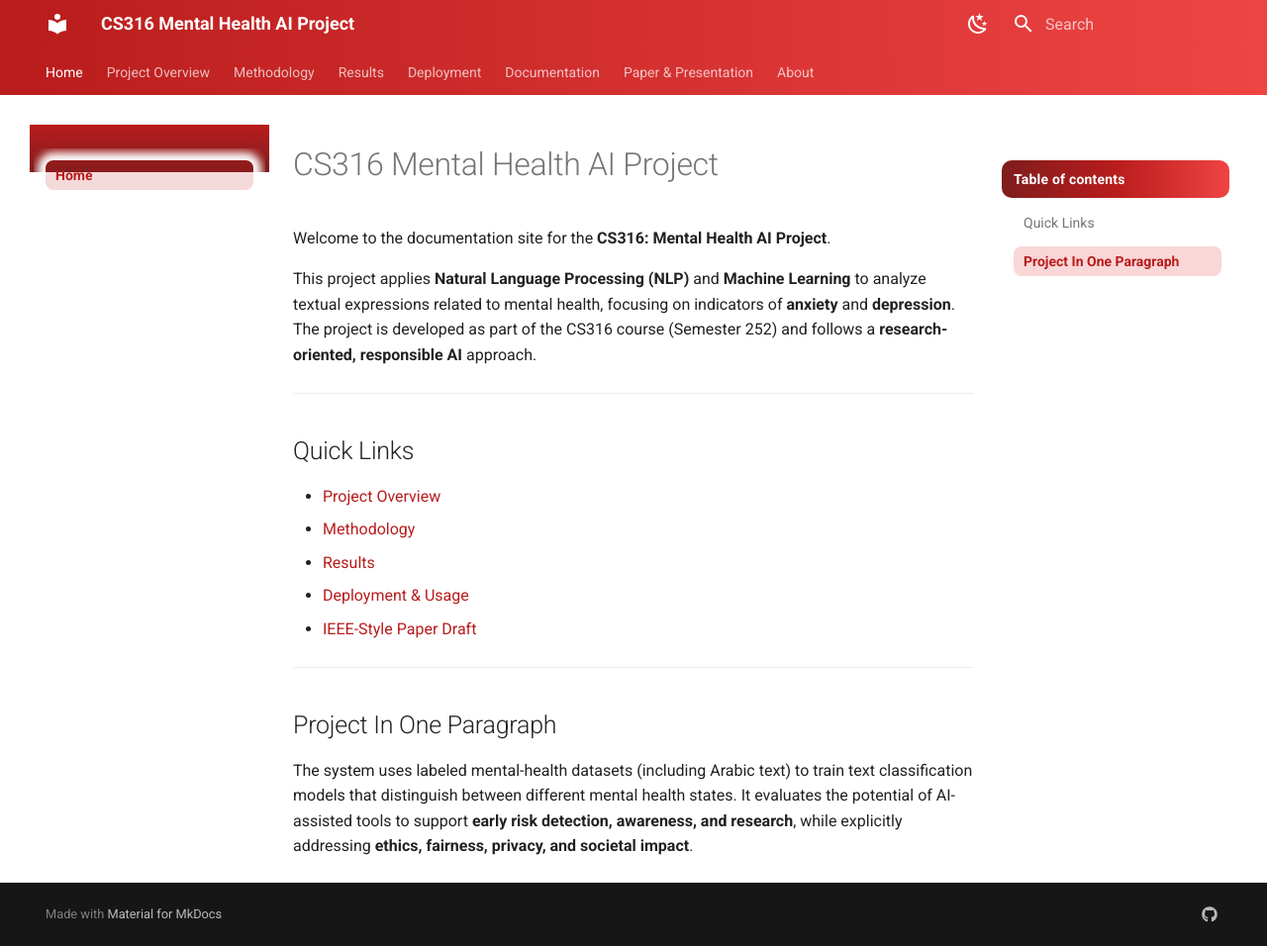
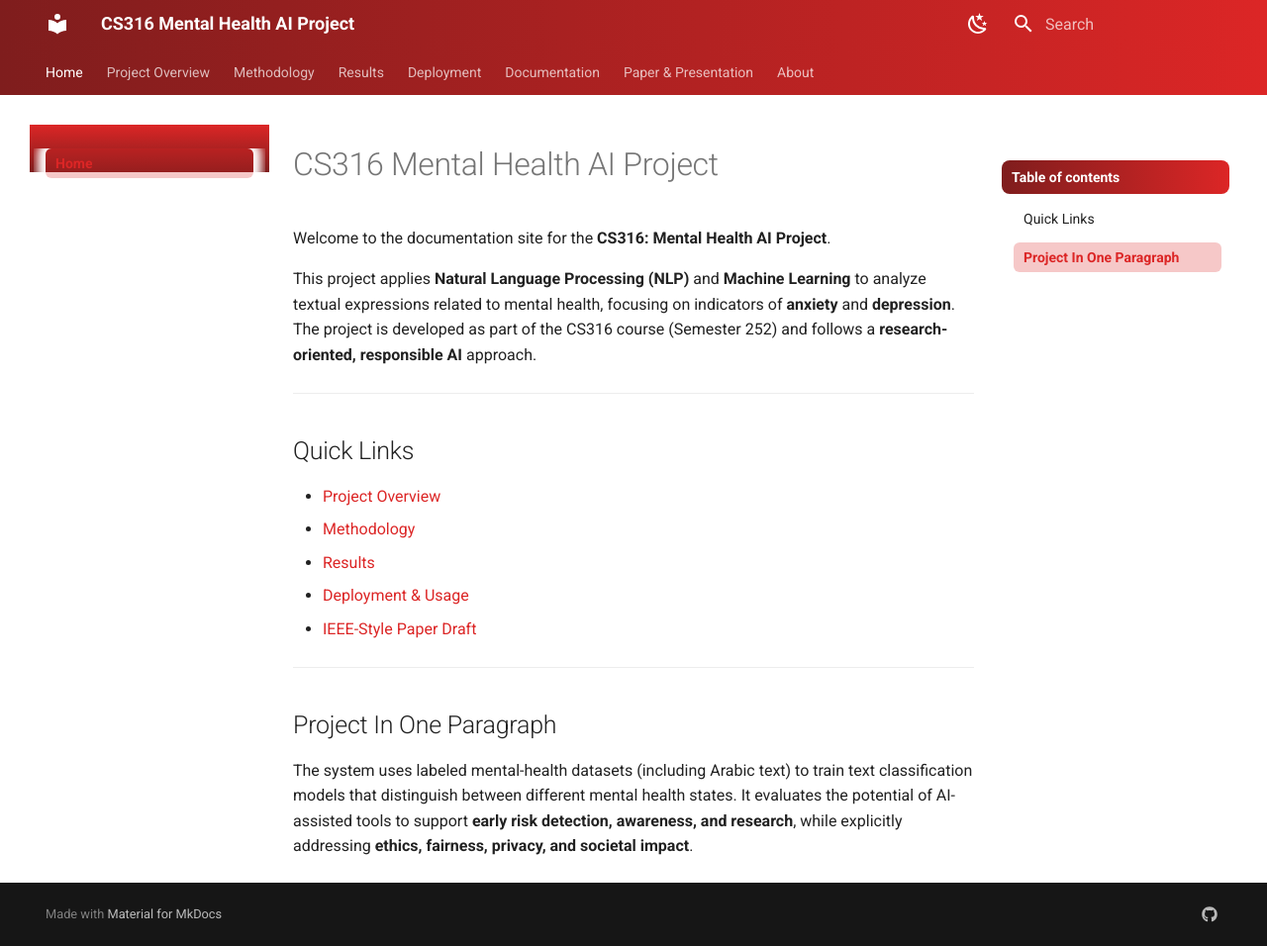
Before and after one commit to LayanAlnasser/CS316-Mental-Health-AI-Project, an MkDocs documentation site: the page built from docs/index.md, in a window 1280 px wide and 956 px high. Shown: the whole window at 99% size. Built offline with MkDocs 1.6.1 and Material for MkDocs 9.7.7, drawn with Linux system fonts in a browser that asks for light colours.

Commit message:
Update extra.css

```diff
--- a/docs/styles/extra.css
+++ b/docs/styles/extra.css
@@ -1,49 +1,26 @@
-/* ---------- GLOBAL RED THEME TOKENS ---------- */
-
-:root {
-  --mh-red-dark: #7f1d1d;
-  --mh-red-main: #b91c1c;
-  --mh-red-light: #ef4444;
+[data-md-color-scheme="default"] {
+  --md-primary-fg-color: #dc2626;
+  --md-primary-fg-color--light: #fca5a5;
+  --md-primary-fg-color--dark: #7f1d1d;
 }
 
-/* Tell Material what "custom" primary means */
-[data-md-color-primary="custom"] {
-  --md-primary-fg-color: var(--mh-red-main);
-  --md-primary-fg-color--light: #fecaca;
-  --md-primary-fg-color--dark: var(--mh-red-dark);
-}
-
-[data-md-color-scheme="slate"][data-md-color-primary="custom"] {
-  --md-primary-fg-color: var(--mh-red-main);
-  --md-primary-fg-color--light: #fecaca;
+[data-md-color-scheme="slate"] {
+  --md-primary-fg-color: #dc2626;
+  --md-primary-fg-color--light: #fca5a5;
   --md-primary-fg-color--dark: #450a0a;
 }
 
-/* ---------- HEADER & TOP TABS ---------- */
-
 .md-header,
 .md-tabs {
-  background: linear-gradient(90deg, var(--mh-red-dark), var(--mh-red-main)) !important;
+  background: linear-gradient(90deg, var(--md-primary-fg-color--dark), var(--md-primary-fg-color)) !important;
   color: #fff !important;
 }
 
-[data-md-color-scheme="default"] .md-header,
-[data-md-color-scheme="default"] .md-tabs {
-  background: linear-gradient(90deg, var(--mh-red-main), var(--mh-red-light)) !important;
-}
-
-[data-md-color-scheme="slate"] .md-header,
-[data-md-color-scheme="slate"] .md-tabs {
-  background: linear-gradient(90deg, #450a0a, var(--mh-red-dark)) !important;
-}
-
-/* Header inner wrappers stay transparent */
 .md-header__inner,
 .md-tabs__inner {
   background: transparent !important;
 }
 
-/* Header icons & search */
 .md-header__button,
 .md-header__option,
 .md-search__form,
@@ -57,128 +34,75 @@
   background-color: rgba(255, 255, 255, 0.12) !important;
 }
 
-/* ---------- MOBILE / DESKTOP DRAWER (PRIMARY SIDEBAR) ---------- */
-
-/* Sidebar container (mobile drawer background) */
-.md-sidebar--primary,
-.md-sidebar--primary .md-sidebar__header {
-  background: linear-gradient(180deg, var(--mh-red-main), var(--mh-red-dark)) !important;
+.md-sidebar__header,
+.md-nav__title--site {
+  background: linear-gradient(90deg, var(--md-primary-fg-color--dark), var(--md-primary-fg-color)) !important;
   color: #fff !important;
 }
 
-/* Nav area inside sidebar */
-.md-nav--primary {
-  padding-top: 12px;
-  background: transparent !important;
+.md-sidebar--primary {
+  background: linear-gradient(180deg, var(--md-primary-fg-color), var(--md-primary-fg-color--dark)) !important;
+  color: #fff !important;
 }
 
-/* Site title in drawer */
-.md-nav__title--site,
 .md-nav__title--site a {
   color: #fff !important;
 }
 
-/* Normal links */
-.md-nav--primary .md-nav__link {
-  background: transparent !important;
+.md-nav__link {
   color: inherit !important;
-  border-radius: 8px;
+  border-radius: 6px;
   padding: 6px 10px;
   font-weight: 400;
 }
 
-/* Active link */
-.md-nav--primary .md-nav__link--active {
-  background-color: rgba(185, 28, 28, 0.16) !important;
-  color: var(--mh-red-main) !important;
-  font-weight: 700 !important;
+.md-nav__link:hover {
+  background-color: rgba(220, 38, 38, 0.15) !important;
 }
 
-/* Hover */
-.md-nav--primary .md-nav__link:hover {
-  background-color: rgba(220, 38, 38, 0.10);
+.md-nav__link--active {
+  background-color: rgba(220, 38, 38, 0.25) !important;
+  color: var(--md-primary-fg-color) !important;
+  font-weight: 600 !important;
 }
 
-/* Section titles (e.g., Documentation, Results) */
-.md-nav--primary .md-nav__item--section > .md-nav__title,
-.md-nav--primary .md-nav__item--section > .md-nav__link {
-  display: inline-flex;
-  align-items: center;
-  width: fit-content;
-
-  background: linear-gradient(90deg, var(--mh-red-dark), var(--mh-red-main), var(--mh-red-light)) !important;
+.md-nav__item--section > .md-nav__title {
+  background: linear-gradient(90deg, var(--md-primary-fg-color--dark), var(--md-primary-fg-color)) !important;
   color: #fff !important;
-
-  border-radius: 12px;
-  padding: 8px 12px;
-  margin: 0 0 10px 0;
-
+  padding: 6px 10px;
+  border-radius: 8px;
+  margin-bottom: 10px;
   font-weight: 700;
-  letter-spacing: 0.2px;
 }
-
-/* Dark mode tweaks for sidebar */
-[data-md-color-scheme="slate"] .md-sidebar--primary,
-[data-md-color-scheme="slate"] .md-sidebar--primary .md-sidebar__header {
-  background: linear-gradient(180deg, #450a0a, var(--mh-red-dark)) !important;
-}
-
-[data-md-color-scheme="slate"] .md-nav--primary .md-nav__link--active {
-  background-color: rgba(239, 68, 68, 0.22) !important;
-  color: #fee2e2 !important;
-}
-
-/* ---------- RIGHT SIDEBAR (TOC) ---------- */
 
 .md-nav--secondary {
   padding-top: 12px;
 }
 
-/* TOC title pill */
 .md-nav--secondary .md-nav__title {
-  background: linear-gradient(90deg, var(--mh-red-dark), var(--mh-red-main), var(--mh-red-light)) !important;
+  background: linear-gradient(90deg, var(--md-primary-fg-color--dark), var(--md-primary-fg-color)) !important;
   color: #fff !important;
-
-  border-radius: 10px;
-  padding: 10px 12px;
-  margin: 0 0 10px 0;
-
+  border-radius: 8px;
+  padding: 8px 10px;
+  margin-bottom: 10px;
   font-weight: 700;
-  letter-spacing: 0.2px;
 }
 
-/* TOC links */
 .md-nav--secondary .md-nav__link {
-  border-radius: 8px;
+  border-radius: 6px;
   padding: 6px 10px;
 }
 
-/* TOC hover */
 .md-nav--secondary .md-nav__link:hover {
-  background-color: rgba(220, 38, 38, 0.10);
+  background-color: rgba(220, 38, 38, 0.15) !important;
 }
 
-/* TOC active */
 .md-nav--secondary .md-nav__link--active {
-  background-color: rgba(220, 38, 38, 0.18) !important;
-  color: var(--mh-red-main) !important;
-  font-weight: 700;
+  background-color: rgba(220, 38, 38, 0.25) !important;
+  color: var(--md-primary-fg-color) !important;
+  font-weight: 600;
 }
 
 .md-nav--secondary .md-nav__link--active * {
   color: inherit !important;
 }
-
-/* Dark mode TOC */
-[data-md-color-scheme="slate"] .md-nav--secondary .md-nav__title {
-  background: linear-gradient(90deg, #450a0a, var(--mh-red-dark), var(--mh-red-main)) !important;
-}
-
-[data-md-color-scheme="slate"] .md-nav--secondary .md-nav__link:hover {
-  background-color: rgba(239, 68, 68, 0.12);
-}
-
-[data-md-color-scheme="slate"] .md-nav--secondary .md-nav__link--active {
-  background-color: rgba(239, 68, 68, 0.22) !important;
-  color: #fee2e2 !important;
-}
```
